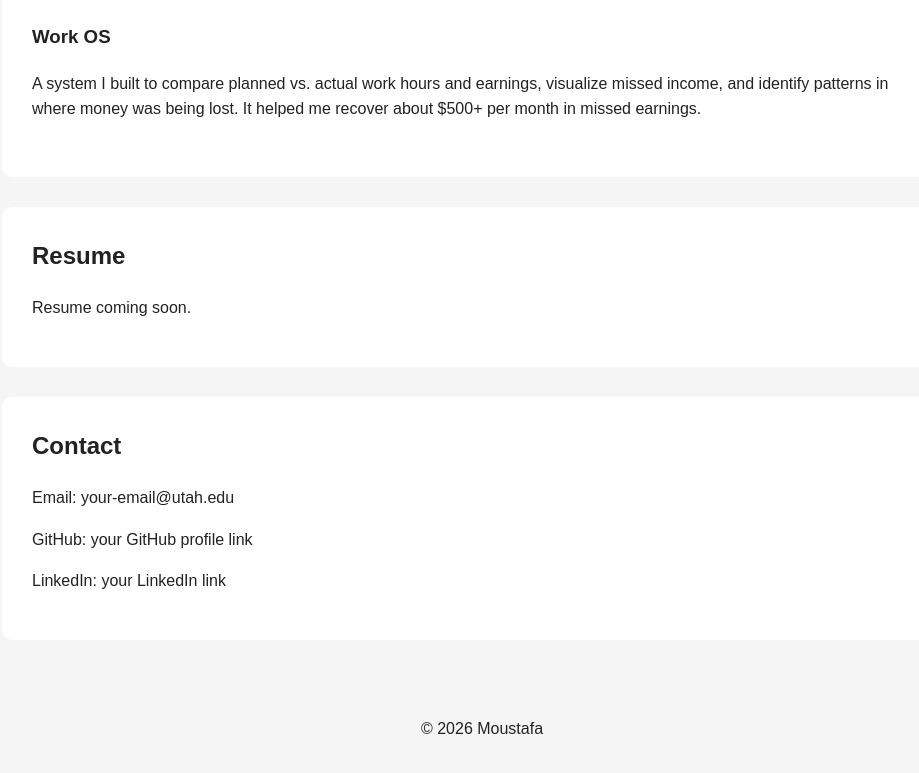
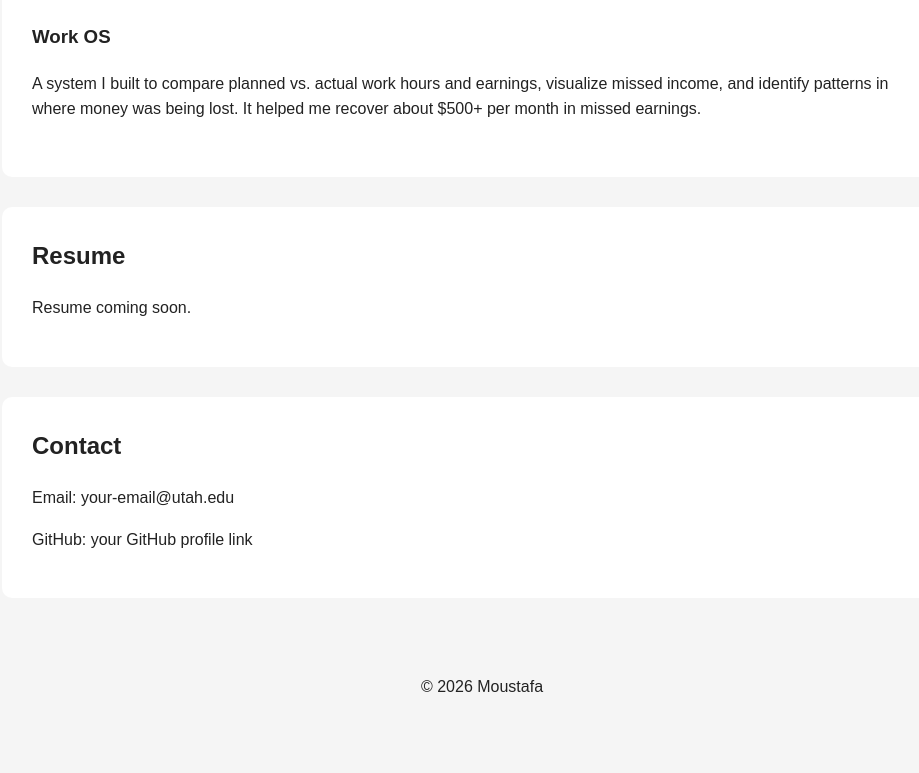
Before and after one commit to MoustafaEl-Gendy/MoustafaEl-Gendy.github.io, a plain HTML site: page index.html in a window 1280 px wide. Shown: the part 1384-2157 px from the top of the page, without its empty margins (158-1077 px from the left). After the commit the page ends 2130 px from the top, so only its background shows below. Drawn offline with Linux system fonts and the light colour scheme.

Commit message:
Update index.html

```diff
--- a/index.html
+++ b/index.html
@@ -170,7 +170,7 @@
 
   <p>Email: your-email@utah.edu</p>
   <p>GitHub: your GitHub profile link</p>
-  <p>LinkedIn: your LinkedIn link</p>
+
 </section>
 
 <footer>
```
